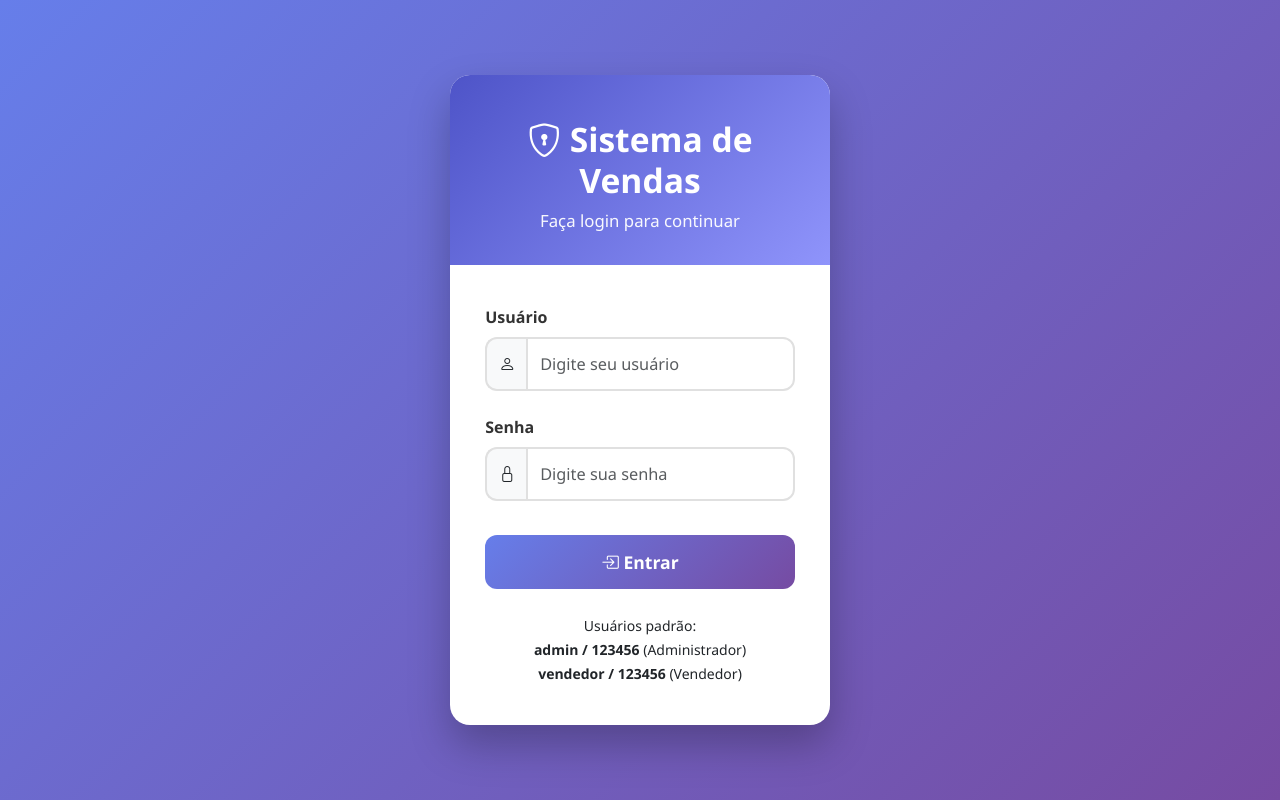
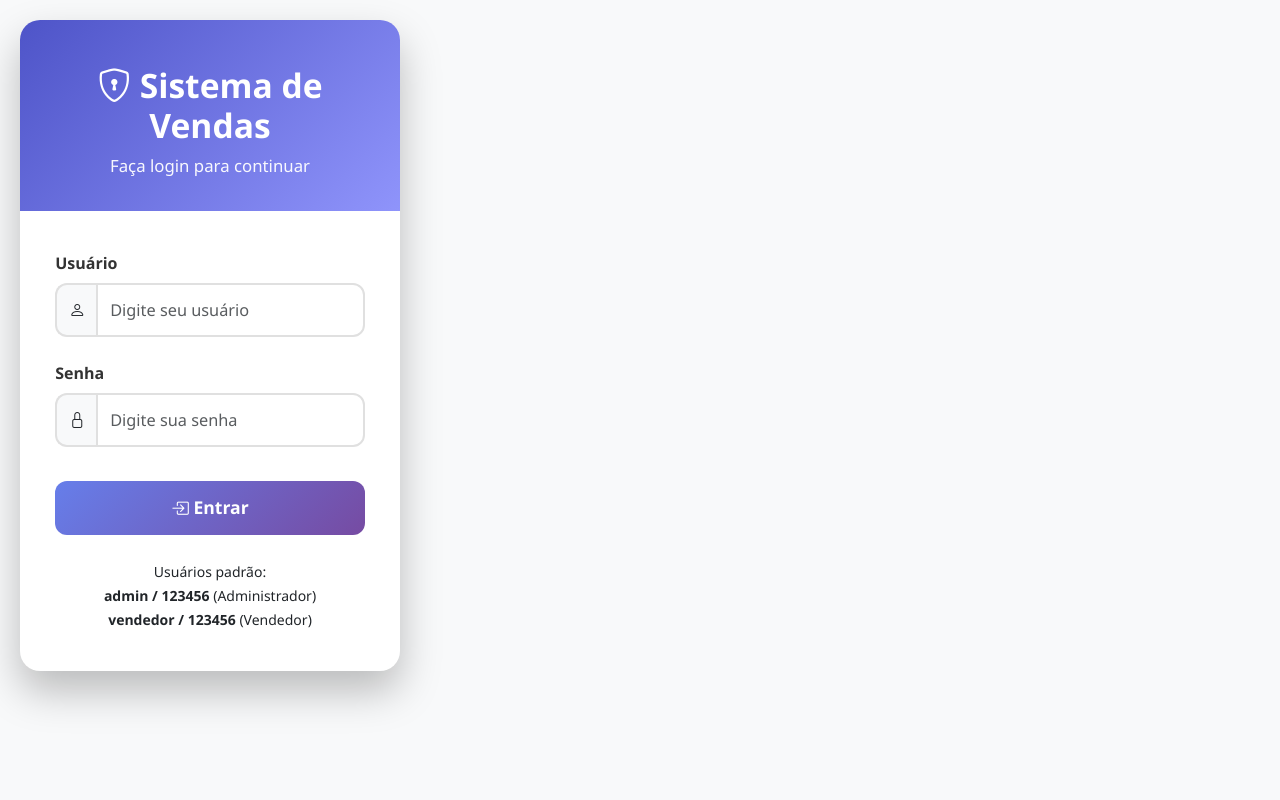
Before and after one commit to kevelincristineescola/site-de-vendas, a Flask app: page / in a window 1280 px wide. Run offline with Flask 3, Linux system fonts and the light colour scheme.

Commit message:
arrumando o front end

```diff
--- a/app.py
+++ b/app.py
@@ -7,6 +7,7 @@ app = Flask(__name__)
 app.secret_key = 'sua_chave_secreta_muito_forte_aqui_123456_mude_em_producao!'
 
 # ====================== CONFIGURAÇÃO DO BANCO ======================
+
 def init_db():
     if not os.path.exists('database.db'):
         conn = sqlite3.connect('database.db')
--- a/static/css/style.css
+++ b/static/css/style.css
@@ -1,15 +1,18 @@
 /* ====================== ESTILO GERAL ====================== */
-body {
+/* No seu style.css, mude a regra do body para: */
+body.login-page {
     background: linear-gradient(135deg, #667eea 0%, #764ba2 100%);
     min-height: 100vh;
-    margin: 0;
-    padding: 0;
     display: flex;
     align-items: center;
     justify-content: center;
-    font-family: 'Segoe UI', system-ui, sans-serif;
 }
 
+/* E para o restante das páginas: */
+body {
+    background-color: #f8f9fa;
+    font-family: 'Segoe UI', sans-serif;
+}
 /* Container principal */
 .login-container {
     width: 100%;
```
